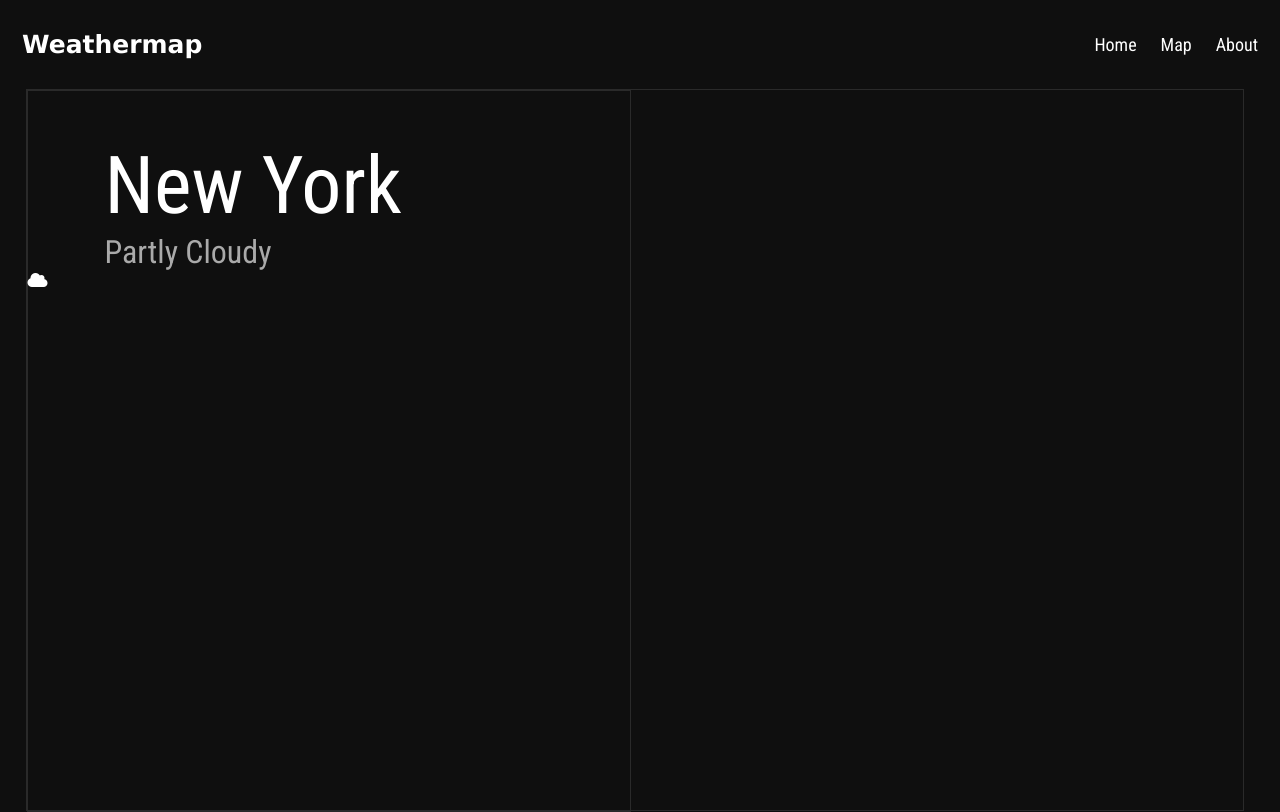
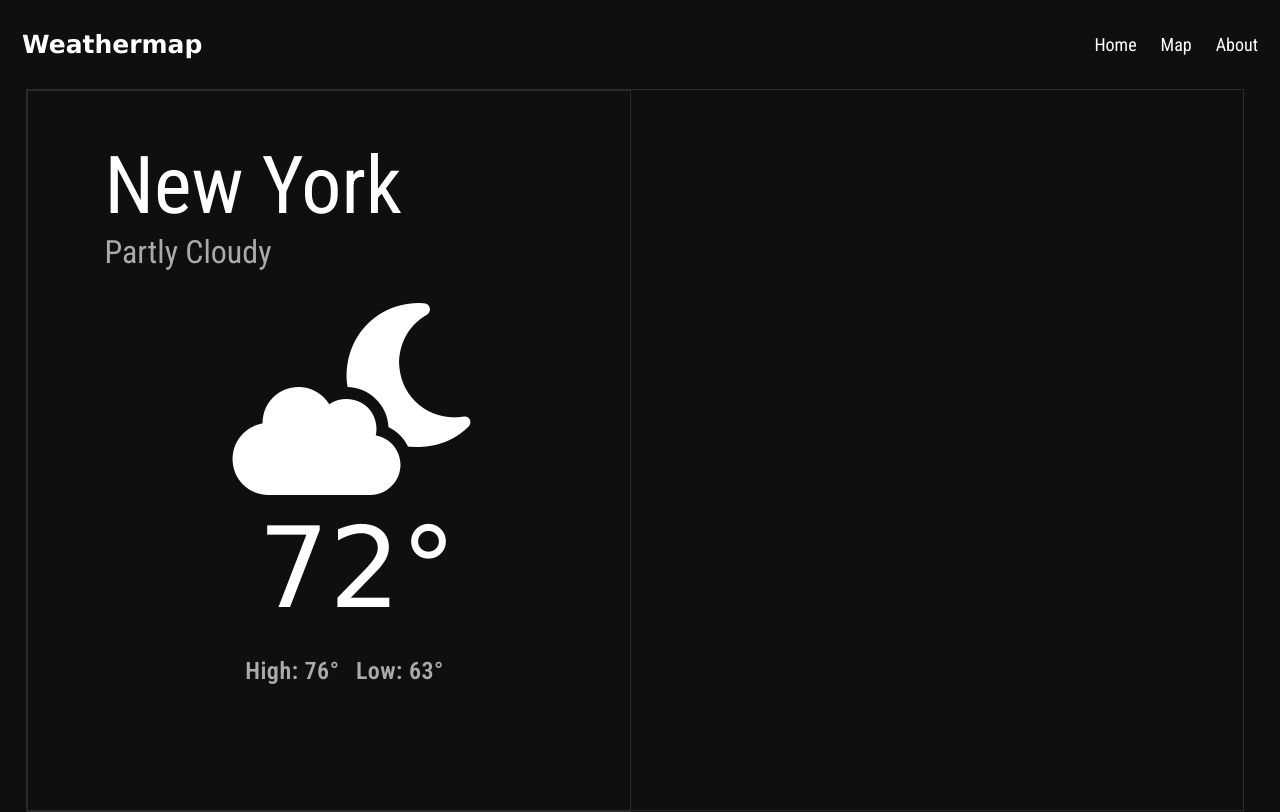
Before and after one commit to UjjwalOnGit/Weathermap, a plain HTML site: page index.html in a window 1280 px wide. Drawn offline with Linux system fonts and the light colour scheme.

Commit message:
HeroBox committed

```diff
--- a/index.html
+++ b/index.html
@@ -26,7 +26,11 @@
     <div class="heroBox">
       <h1 id="location">New York</h1>
       <h3 id="weatherCondetion">Partly Cloudy</h3>
-      <i class="fa-solid fa-cloud"></i>
+      <i class="fa-solid fa-cloud-moon" id="weatherImage"></i>
+      <h1 id="temp">72°</h1>
+      <h3 class="highLow" id="highTemp">High: 76°</h3>
+      <h3 class="highLow" id="lowTemp">Low: 63°</h3>
+
     </div>
 
     <!-- Content Box -->
--- a/style.css
+++ b/style.css
@@ -99,12 +99,6 @@ body{
     margin: 0;
   }
 
-  #typeImage{
-    padding-left: 10vw;
-    padding-top: 3vh;
-    width: 25em;
-  }
-
   #temp{
     padding-left: 14vw;
     color: var(--text-primary);
@@ -114,9 +108,29 @@ body{
   }
 
   #weatherImage{
-    fill: white;
-  stroke: white; /* if applicable */
-    width: 15em;
-    padding-left: 10vw;
-    padding-top: 3vh;
+    font-size: 12em;
+    padding-left: 16vw;
+    padding-top: 4vh;
   }
+
+  #temp{
+    font-family: Verdana, Geneva, Tahoma, sans-serif;
+    padding-top:  1vh;
+    padding-left: 18vw;
+    color: var(--text-primary);
+    font-size: 7em;
+    font-weight: 400;
+  }
+
+  .highLow{
+    color: var(--text-secondary);
+    font-size: 1.5em;
+    font-weight: 600;
+    padding-left: 1vw;
+    display: ruby-text;
+    letter-spacing: 0.5px;
+  }
+
+  #highTemp{
+    padding-left: 17vw;
+  }
```
